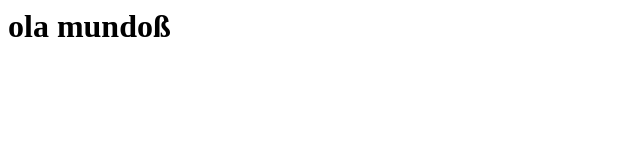
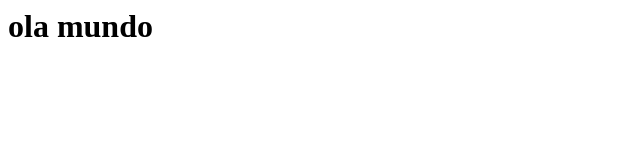
Before and after one commit to jonatan-machado/fullcycle-aulas, a plain HTML site: page Git/index.html in a window 1280 px wide. Shown: the full height of the page, 0-640 px from the left. Drawn offline with Linux system fonts and the light colour scheme.

Commit message:
modify index

```diff
--- a/Git/index.html
+++ b/Git/index.html
@@ -1 +1 @@
-<h1>ola mundoß</h1>
+<h1>ola mundo</h1>
```
